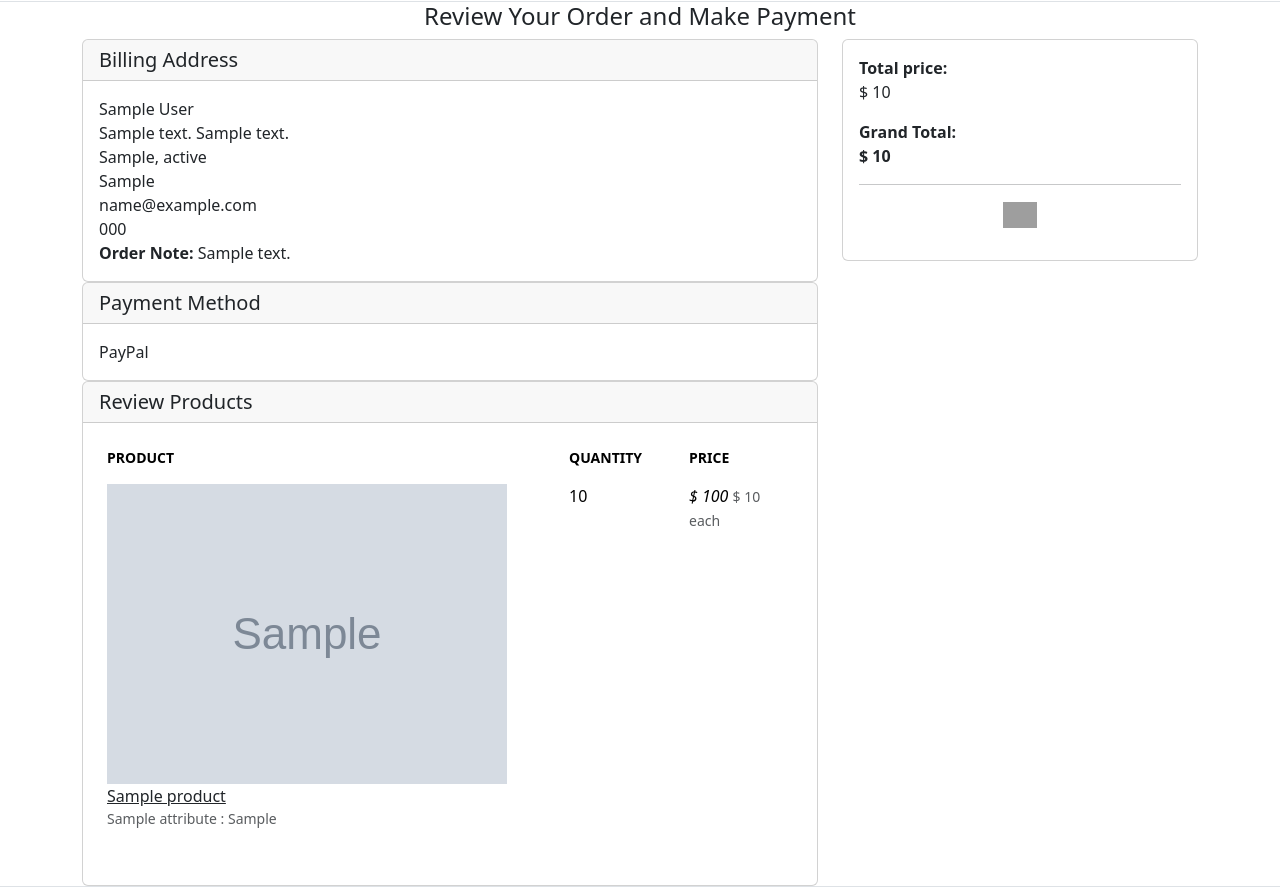
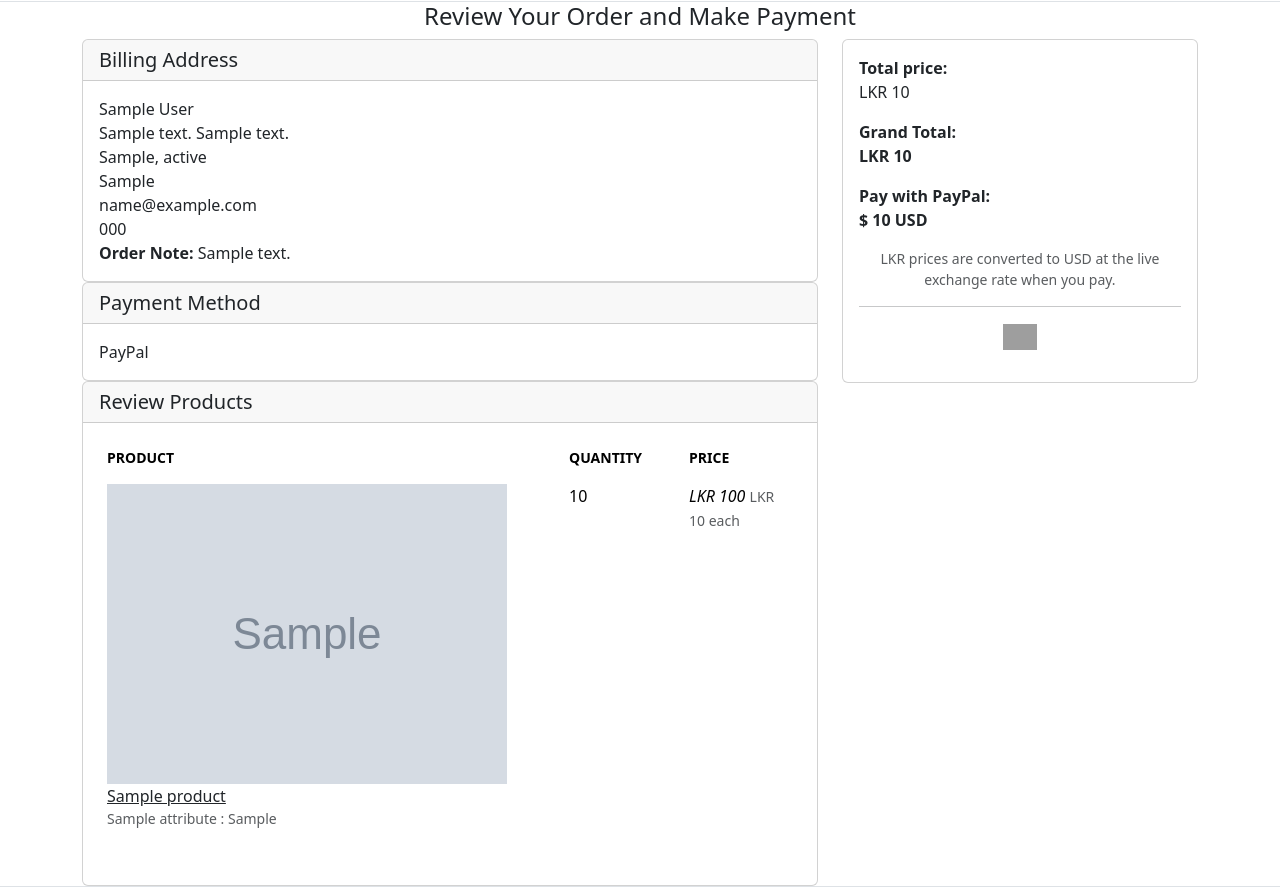
Before and after one commit to dehemi2001/ecommerce_django, a Django app: template templates/orders/payments.html in a window 1280 px wide. Shown: the part 256-1143 px from the top of the page. Run offline with Django 5.2, Linux system fonts and the light colour scheme; tables that the repository leaves empty hold one stand-in row (values such as "Sample post"); the template is opened without the code that fills it: values that come from a table or form of the project are taken from there, most other values are stand-ins (such as "Sample title", 1, 10 or a date in 2020); grey boxes marked "Sample" are stand-in pictures; some libraries are stand-ins or nearby versions; grey boxes are pictures that could not be loaded.

Commit message:
LKR prices are converted to USD at the live exchange rate

```diff
--- a/orders/models.py
+++ b/orders/models.py
@@ -9,6 +9,7 @@ class Payment(models.Model):
     payment_id = models.CharField(max_length=100)
     payment_method = models.CharField(max_length=100)
     amount_paid = models.CharField(max_length=100)
+    usd_amount = models.CharField(max_length=100, blank=True)
     status = models.CharField(max_length=100)
     created_at = models.DateTimeField(auto_now_add=True)
 
--- a/orders/views.py
+++ b/orders/views.py
@@ -6,6 +6,7 @@ from .forms import OrderForm
 import datetime
 from django.db.models import Count
 from .models import Order, Payment, OrderProduct
+from .currency import convert_lkr_to_usd
 import json
 from store.models import Product, ProductConfiguration
 from django.core.mail import EmailMessage
@@ -23,6 +24,7 @@ def payments(request):
         payment_id = body['transID'],
         payment_method = body['payment_method'],
         amount_paid = order.order_total,
+        usd_amount = body.get('usd_amount', ''),
         status = body['status'],
     )
     payment.save()
@@ -134,6 +136,7 @@ def place_order(request, total=0, quantity=0,):
                 'cart_items': cart_items,
                 'total': total,
                 'grand_total': grand_total,
+                'paypal_amount': convert_lkr_to_usd(grand_total),
             }
             return render(request, 'orders/payments.html', context)
     else:
--- a/templates/orders/order_complete.html
+++ b/templates/orders/order_complete.html
@@ -88,7 +88,7 @@
 
                                             <tr>
                                                 <th colspan="2" class="text-right">Grand Total:</th>
-                                                <th class="text-center">${{order.order_total}} USD</th>
+                                                <th class="text-center">${{payment.usd_amount}} USD</th>
                                             </tr>
                                         </tfoot>
                                     </table>
--- a/templates/orders/payments.html
+++ b/templates/orders/payments.html
@@ -66,8 +66,8 @@
                                 </td>
                                 <td>
                                     <div class="price-wrap">
-                                        <var class="price">$ {{ cart_item.sub_total }}</var>
-                                        <small class="text-muted"> $ {{ cart_item.price }} each </small>
+                                        <var class="price">LKR {{ cart_item.sub_total }}</var>
+                                        <small class="text-muted"> LKR {{ cart_item.price }} each </small>
                                     </div> <!-- price-wrap .// -->
                                 </td>
                             </tr>
@@ -86,12 +86,19 @@
                     <div class="card-body">
                         <dl class="dlist-align">
                             <dt>Total price:</dt>
-                            <dd class="text-right">$ {{ total }}</dd>
+                            <dd class="text-right">LKR {{ total }}</dd>
                         </dl>
                         <dl class="dlist-align">
                             <dt>Grand Total:</dt>
-                            <dd class="text-right text-dark b"><strong>$ {{ grand_total }} </strong></dd>
+                            <dd class="text-right text-dark b"><strong>LKR {{ grand_total }} </strong></dd>
                         </dl>
+                        <dl class="dlist-align">
+                            <dt>Pay with PayPal:</dt>
+                            <dd class="text-right text-dark b"><strong>$ {{ paypal_amount }} USD</strong></dd>
+                        </dl>
+                        <p class="text-muted small text-center mb-2">
+                            LKR prices are converted to USD at the live exchange rate when you pay.
+                        </p>
                         <hr>
                         <p class="text-center mb-3">
                             <img src="{% static './images/misc/payments.png' %}" height="26">
@@ -129,7 +136,7 @@
     return cookieValue;
 }
 
-    var amount = "{{ grand_total }}"
+    var amount = "{{ paypal_amount }}"
     var url = "{% url 'payments' %}"
     var csrftoken = getCookie("csrftoken");
     var orderID = "{{ order.order_number }}"
@@ -151,6 +158,7 @@
                 return actions.order.create({
                     purchase_units: [{
                         amount: {
+                            currency_code: 'USD',
                             value: amount,
                         }
                     }]
@@ -162,8 +170,9 @@
                 return actions.order.capture().then(function(details) {
                     // Show a success message to the buyer
                     console.log(details);
-                    sendData();
-                    function sendData(){
+                    var capturedAmount = details.purchase_units[0].amount.value;
+                    sendData(capturedAmount);
+                    function sendData(capturedAmount){
                         fetch(url, {
                             method: "POST",
                             headers : {
@@ -175,6 +184,7 @@
                                 transID : details.id,
                                 payment_method: payment_method,
                                 status: details.status,
+                                usd_amount: capturedAmount,
                             }),
                         })
                         .then((response) => response.json())
--- a/templates/store/checkout.html
+++ b/templates/store/checkout.html
@@ -105,8 +105,8 @@
                                 </td>
                                 <td>
                                     <div class="price-wrap">
-                                        <var class="price">$ {{ cart_item.sub_total }}</var>
-                                        <small class="text-muted"> $ {{ cart_item.price }} each </small>
+                                        <var class="price">LKR {{ cart_item.sub_total }}</var>
+                                        <small class="text-muted"> LKR {{ cart_item.price }} each </small>
                                     </div> <!-- price-wrap .// -->
                                 </td>
                             </tr>
```
Also changed, not shown: orders/currency.py (added, +39 -0 lines), orders/migrations/0008_payment_usd_amount.py (added).
